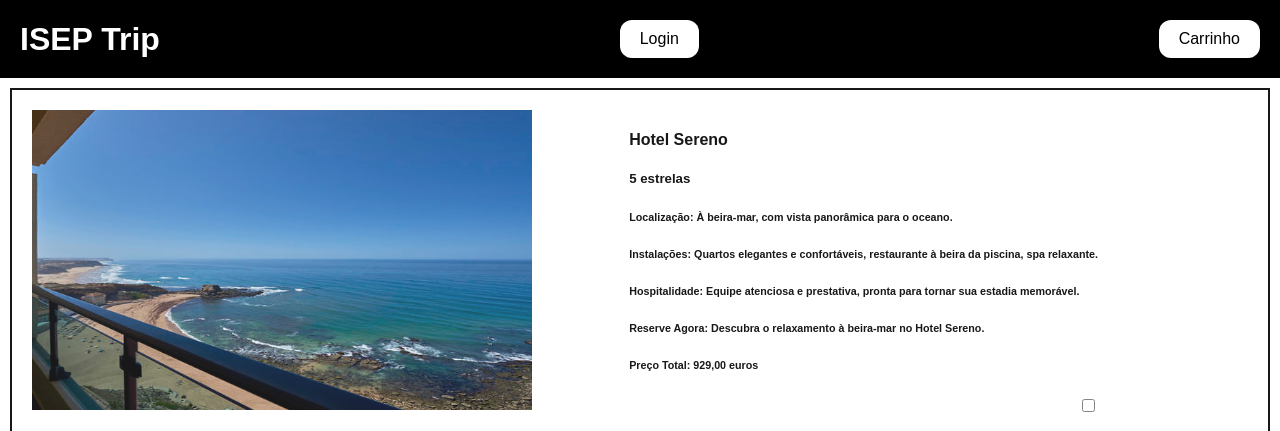
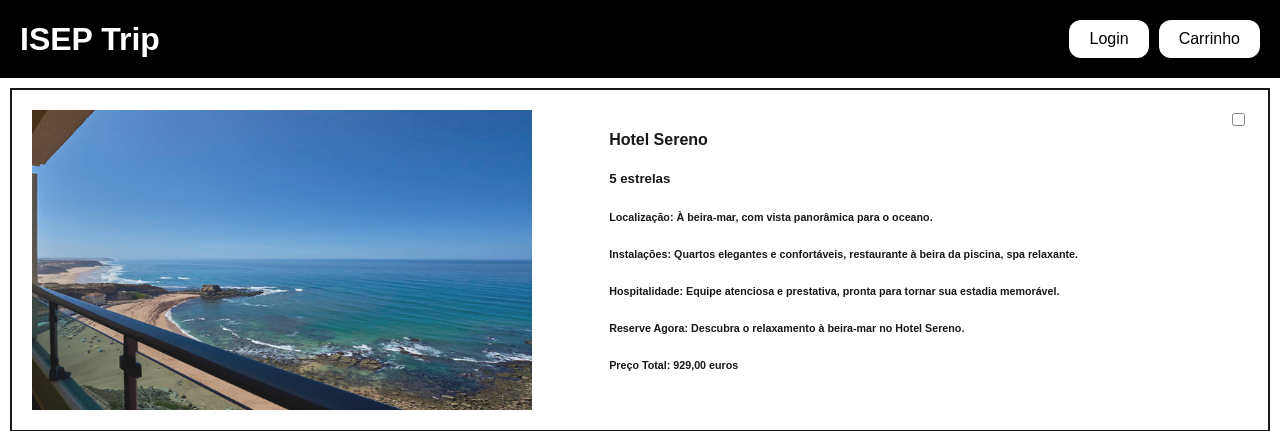
Before and after one commit to Martizind/Deapc-Trabalho, a PHP site: page /scripts/lista.de.hoteis.html in a window 1280 px wide. Shown: the top 431 px of the page. Run offline with PHP 8.4, Linux system fonts and the light colour scheme.

Commit message:
lista v4 & homepage(js)v2

```diff
--- a/scripts/index.html
+++ b/scripts/index.html
@@ -7,7 +7,7 @@
 
 	<body>
 		<div id="barra" >
-			<h1>ISEP Trip</h1>
+			<h1 onclick="homepage()">ISEP Trip</h1>
 			<button type="button" onclick="login()">Login</button>
 		</div>
 		<h2>Sua viagem</h2>
--- a/scripts/index.js
+++ b/scripts/index.js
@@ -1,3 +1,7 @@
+function homepage() {
+    window.location.href = "./index.html";
+}
+
 function login() {
     window.location.href = "./Criar conta login.html";
 }
--- a/scripts/lista.de.hoteis.html
+++ b/scripts/lista.de.hoteis.html
@@ -6,12 +6,15 @@
 <body>
     <div id="barra" >
         <h1>ISEP Trip</h1>
-        <button type="button">Login</button>
-        <button type="button">Carrinho</button>
+        <div id="buttons">
+            <button type="button">Login</button>
+            <button type="button">Carrinho</button>
+        </div>
     </div>
 
     <fieldset>
         <img src="../images/Hotel sereno.jpg" alt="1 imagem" width="500" height="300">
+        <input type="checkbox" id="adicionar">
         <label for="hotel1">
             <h4>Hotel Sereno</h4>
             <h5>5 estrelas</h5>
@@ -20,11 +23,11 @@
             <h6>Hospitalidade: Equipe atenciosa e prestativa, pronta para tornar sua estadia memorável.</h6>
             <h6>Reserve Agora: Descubra o relaxamento à beira-mar no Hotel Sereno.</h6>
             <h6>Preço Total: 929,00 euros</h6>
-            <input type="checkbox" id="adicionar">
         </label>
     </fieldset>
     <fieldset>
         <img src="../images/Hotel Barci.jpg" alt="2 imagem" width="500" height="300">
+        <input type="checkbox" id="adicionar">
         <label for="hotel2">
             <h4>Hotel Barci</h4>
             <h5>5 estrelas</h5>
@@ -33,11 +36,11 @@
             <h6>Hospitalidade: Equipe atenciosa e prestativa, pronta para tornar sua estadia memorável.</h6>
             <h6>Reserve Agora: Descubra o relaxamento à beira-mar no Hotel Sereno.</h6>
             <h6>Preço Total: 929,00 euros</h6>
-            <input type="checkbox" id="adicionar">
         </label>
     </fieldset>
     <fieldset>
         <img src="../images/Hotel Falto.jpg" alt="3 imagem" width="500" height="300">
+        <input type="checkbox" id="adicionar">
         <label for="hotel3">
             <h4>Hotel Sereno</h4>
             <h5>5 estrelas</h5>
@@ -46,7 +49,6 @@
             <h6>Hospitalidade: Equipe atenciosa e prestativa, pronta para tornar sua estadia memorável.</h6>
             <h6>Reserve Agora: Descubra o relaxamento à beira-mar no Hotel Sereno.</h6>
             <h6>Preço Total: 929,00 euros</h6>
-            <input type="checkbox" id="adicionar">
         </label>
     </fieldset>
     <div id="Ad">
--- a/styles/index.css
+++ b/styles/index.css
@@ -24,6 +24,7 @@ body {
 #barra h1 {
     font-size: 2em;
     margin: 0;
+    cursor: pointer;
 }
 
 #barra button {
--- a/styles/lista.de.hoteis.css
+++ b/styles/lista.de.hoteis.css
@@ -22,6 +22,11 @@ body {
     margin: 0;
 }
 
+#buttons {
+    display: flex;
+    gap: 10px;
+}
+
 #barra button {
     background-color: #fff;
     color: #000;
@@ -30,7 +35,6 @@ body {
     padding: 10px 20px;
     cursor: pointer;
     font-size: 1em;
-    margin-right: 0px;
 }
 
 img {
```
